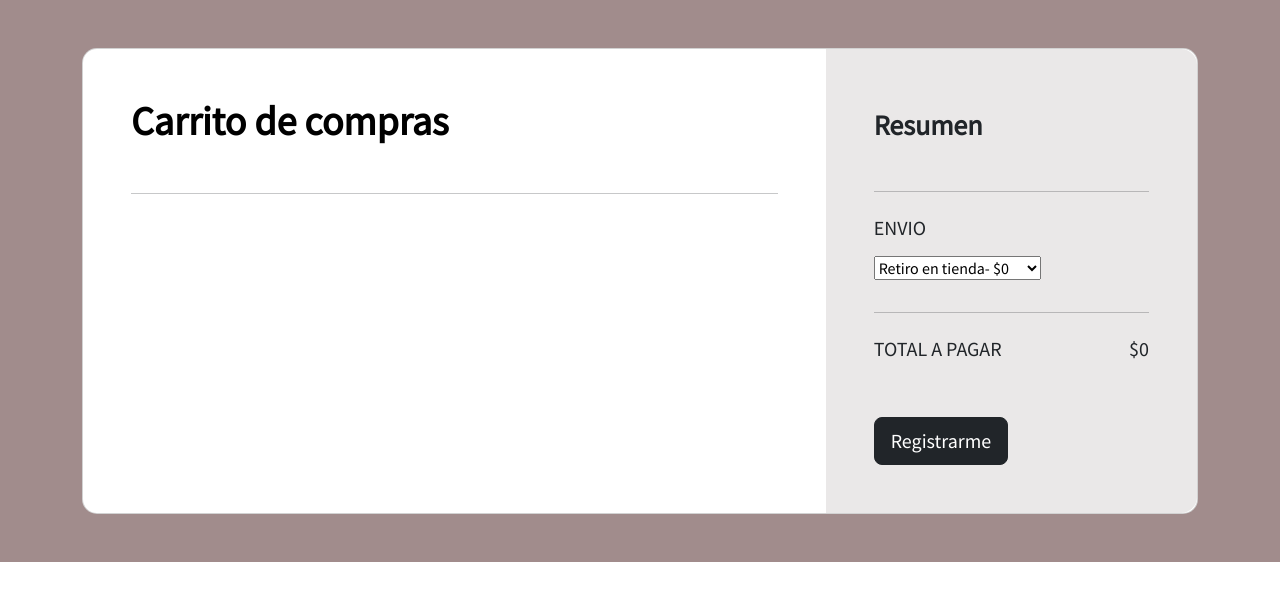
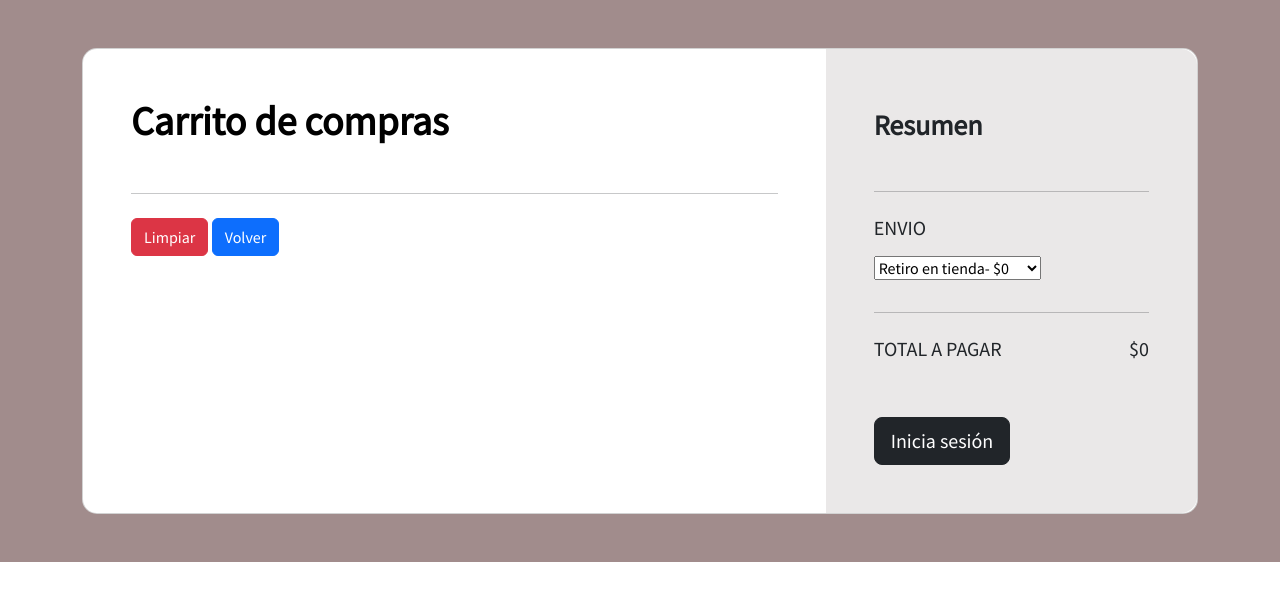
Before and after one commit to alopezgo/Django-shopping-project, a Django app: page /carrito in a window 1280 px wide. Shown: the part 89-690 px from the top of the page. Run offline with Django 4.2, Linux system fonts and the light colour scheme.

Commit message:
se agregan botones limpiar y volver en carro

```diff
--- a/tienda/carrito/templates/carrito.html
+++ b/tienda/carrito/templates/carrito.html
@@ -48,8 +48,13 @@ Carrito de compras
                   </div>
 
                   <hr class="my-4">
+
                   {% endfor %}
       {% endif%}
+                  <div class="col-md-3 col-lg-3 col-xl-3">
+                  <a href="{% url 'carrito:CLS'%}" class= "btn btn-danger">Limpiar</a>
+                  <a href="{% url 'core:supermercado'%}" class= "btn btn-primary">Volver</a>
+                  </div>
                 </div>
               </div>
               <div class="col-lg-4 bg-grey">
@@ -76,8 +81,8 @@ Carrito de compras
                   <button type="button" class="btn btn-dark btn-block btn-lg"
                     data-mdb-ripple-color="dark">Ir a pagar</button>
                   {% else %}
-                  <button type="button" class="btn btn-dark btn-block btn-lg"
-                    data-mdb-ripple-color="dark">Registrarme</button>
+                  <a href={% url 'login'%} type="button" class="btn btn-dark btn-block btn-lg"
+                    data-mdb-ripple-color="dark">Inicia sesión</a>
                   {% endif %}
 
                 </div>
```
Also changed, not shown: tienda/db.sqlite3.
